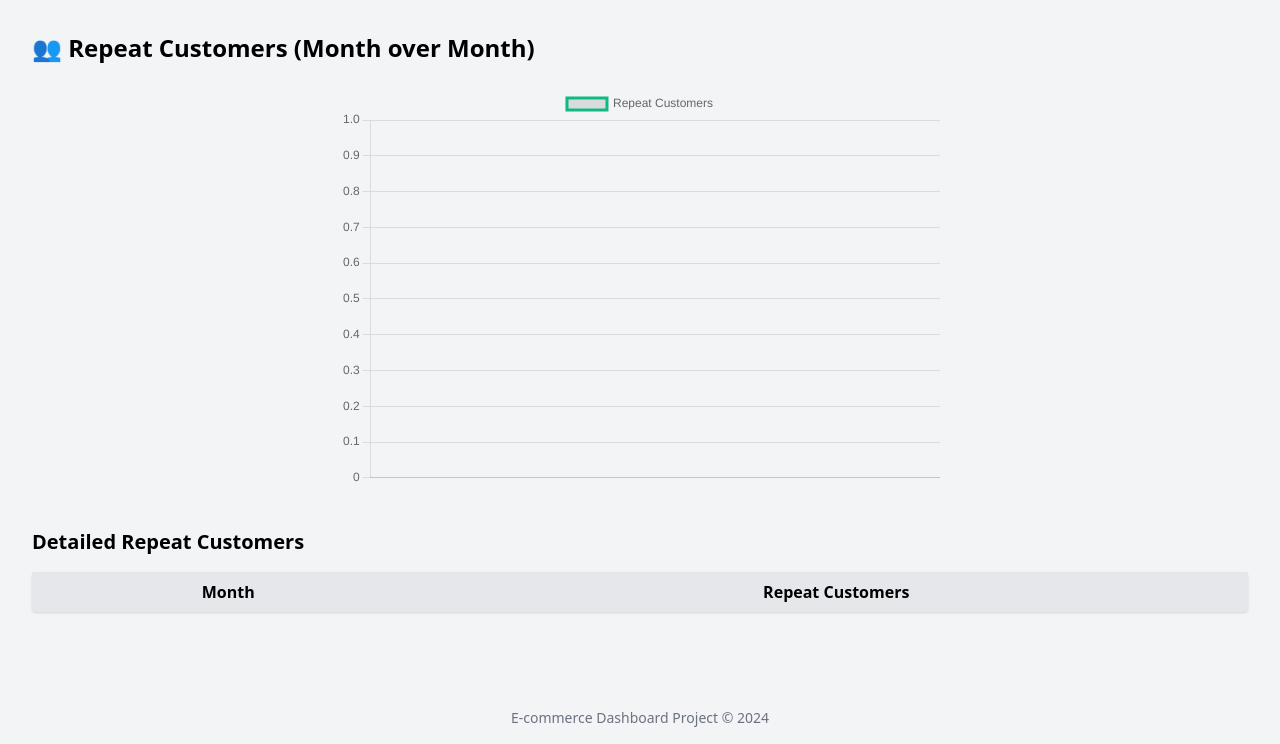
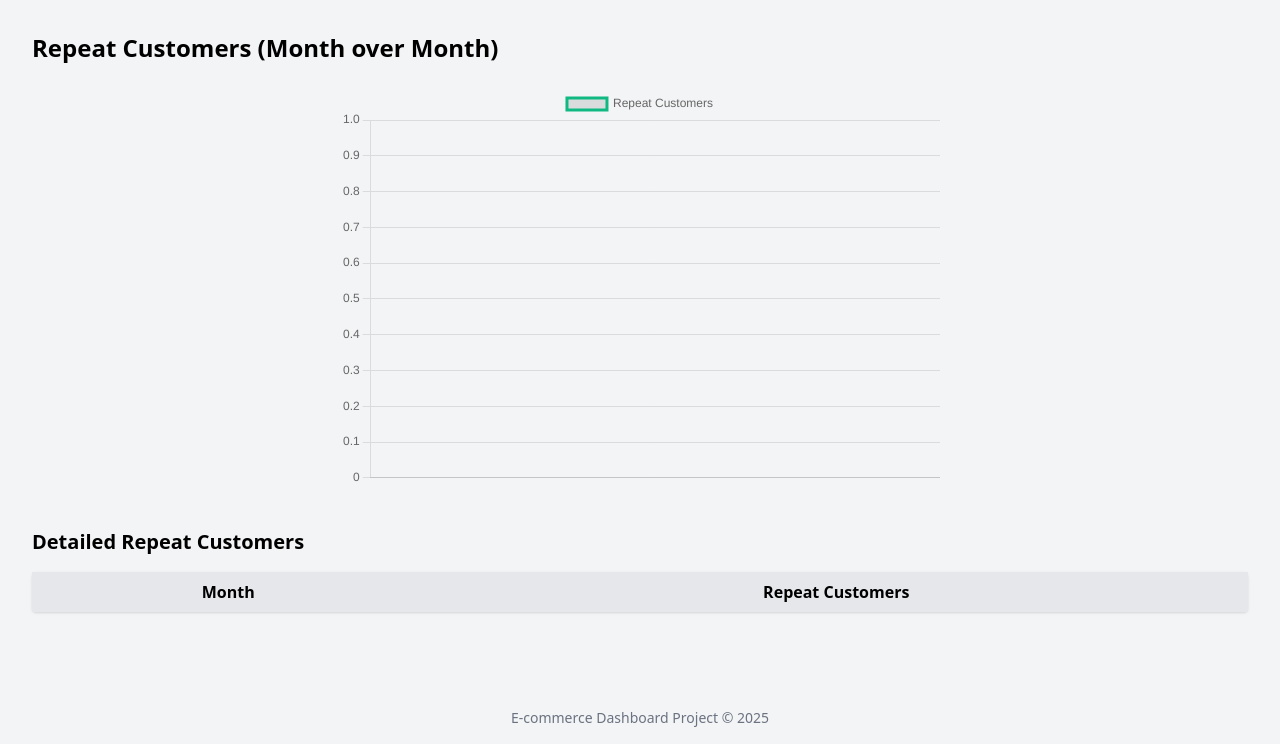
Before and after one commit to AnaRasmussen/ecommerce-database, a Flask app: page /repeat-customers in a window 1280 px wide. Shown: the part 56-800 px from the top of the page. Run offline with Flask 3, Linux system fonts and the light colour scheme; data that the repository does not hold is empty; some libraries are stand-ins or nearby versions.

```diff
--- a/app/templates/base.html
+++ b/app/templates/base.html
@@ -23,7 +23,7 @@
     </main>
 
     <footer class="text-center text-gray-500 p-4 text-sm">
-        E-commerce Dashboard Project © 2024
+        E-commerce Dashboard Project © 2025
     </footer>
 </body>
 </html>
--- a/app/templates/repeat_customers.html
+++ b/app/templates/repeat_customers.html
@@ -1,6 +1,6 @@
 {% extends 'base.html' %}
 {% block content %}
-<h1 class="text-2xl font-bold mb-6">👥 Repeat Customers (Month over Month)</h1>
+<h1 class="text-2xl font-bold mb-6">Repeat Customers (Month over Month)</h1>
 
 <!-- Chart -->
 <canvas id="repeatCustomersChart" width="600" height="400" class="mx-auto"></canvas>
```
